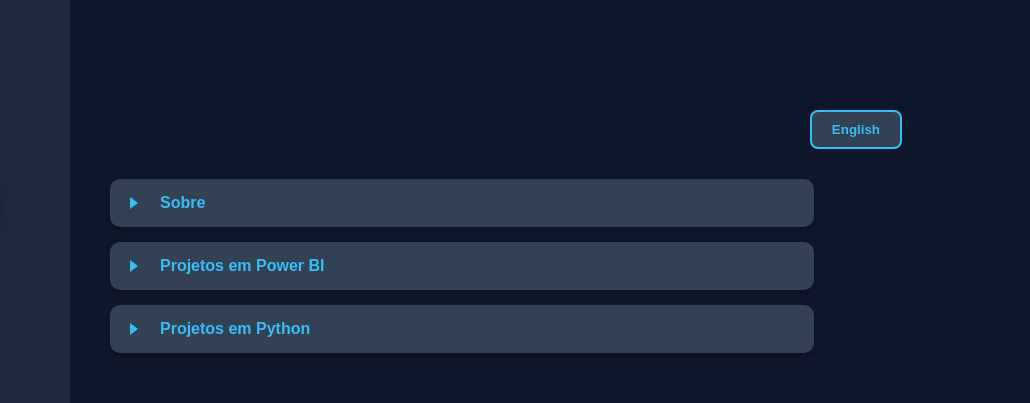
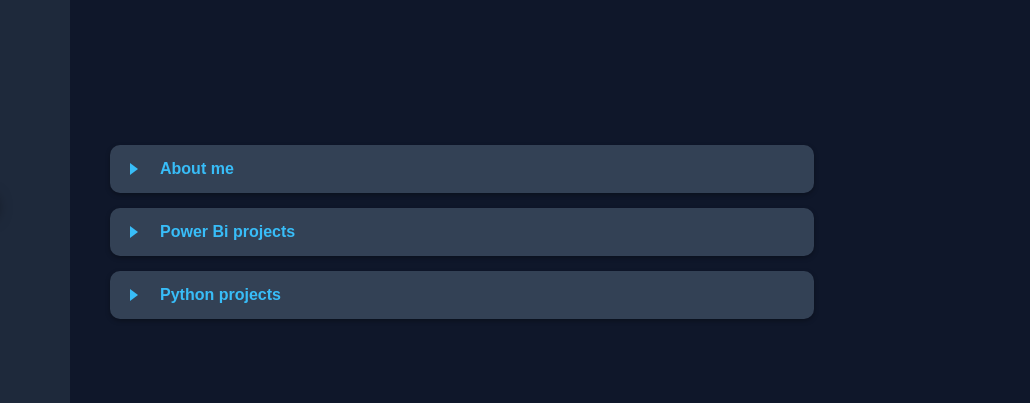
Before and after one commit to GuilhermeAudi/My_Personal_site, a plain HTML site: page index.html in a window 1280 px wide. Shown: the part 161-564 px from the top of the page, 250-1280 px from the left. Drawn offline with Linux system fonts and the light colour scheme.

Commit message:
site_att_1408

```diff
--- a/index.html
+++ b/index.html
@@ -10,27 +10,26 @@
   <div class="container">
     <aside class="sidebar">
   <div class="foto-container">
-    <img src="C:\Users\guilh\OneDrive\Desktop\meu-site\foto perfil social.jpg" alt="Sua Foto">
+    <img src="C:\Users\guilh\OneDrive\Desktop\Tecnologia\Site\foto perfil social.jpg" alt="Sua Foto">
     <h1 class="nome">Guilherme audi</h1> <!-- Altere para seu nome -->
   </div>
 </aside>
 
     <main class="conteudo">
-    <button id="lang-toggle" class="lang-btn">English</button>
-      <button class="toggle-btn" onclick="toggleSection('sobre')">Sobre</button>
-      <div id="sobre" class="hidden">
+
+      <button class="toggle-btn" onclick="toggleSection('About me')">About me</button>
+      <div id="About me" class="hidden">
         <p>Sou uma pessoa apaixonada por tecnologia e dados...</p>
       </div>
 
 
-      <button class="toggle-btn" onclick="toggleSection('bi')">Projetos em Power BI</button>
-      <div id="bi" class="hidden">
+      <button class="toggle-btn" onclick="toggleSection('Power Bi projects')">Power Bi projects</button>
+      <div id="Power Bi projects" class="hidden">
         <p>Aqui estão alguns dashboards que construí usando Power BI...</p>
       </div>
 
-      <button class="toggle-btn" onclick="toggleSection('python')">Projetos em Python</button>
-      <div id="python" class="hidden">
-        <p>Projetos de análise de dados, automações e visualizações com Python.</p>
+      <button class="toggle-btn" onclick="toggleSection('Python projects')">Python projects</button>
+      <div id="Python projects" class="hidden">
       </div>
     </main>
   </div>
```
